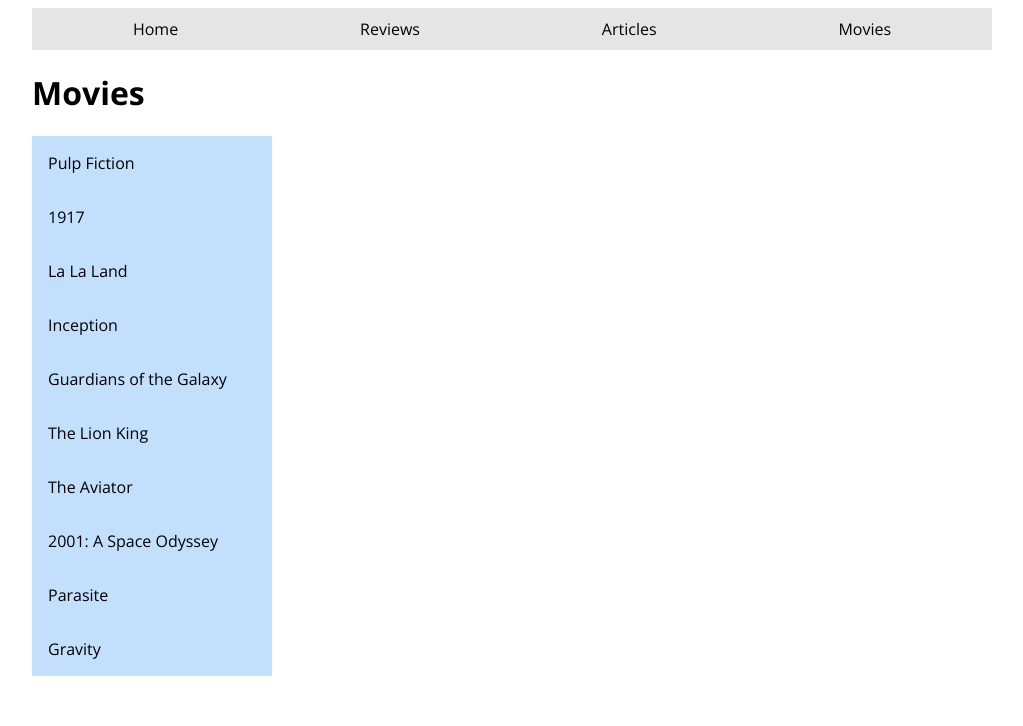
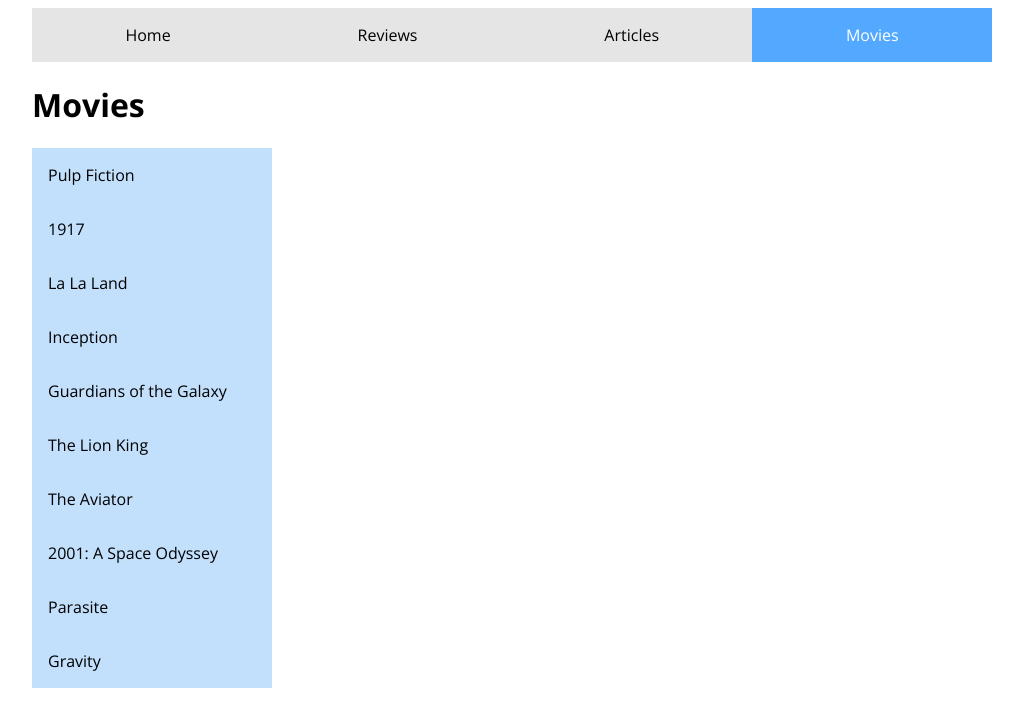
Before and after one commit to kristyna-opletalova/projekt3-filmovy_magazin, a React app: page /movies in a window 1280 px wide. Shown: the top 726 px of the page, without its empty margins (128-1151 px from the left). Built offline with nearby package versions, Linux system fonts and the light colour scheme.

Commit message:
přidání navlinku

```diff
--- a/src/components/Menu/index.jsx
+++ b/src/components/Menu/index.jsx
@@ -1,13 +1,13 @@
 import React from "react";
-import {Link} from "react-router-dom";
+import {Link, NavLink} from "react-router-dom";
 
 const Header = () => {
     return (
         <nav className="menu">
-            <div className="menu-item"><Link to="/">Home</Link></div>
-            <div className="menu-item"><Link to="/reviews">Reviews</Link></div>
-            <div className="menu-item"><Link to="/articles">Articles</Link></div>
-            <div className="menu-item"><Link to="/movies">Movies</Link></div>
+            <NavLink to="/">Home</NavLink>
+            <NavLink to="/reviews">Reviews</NavLink>
+            <NavLink to="/articles">Articles</NavLink>
+            <NavLink to="/movies">Movies</NavLink>
         </nav>
     )
 }
--- a/src/components/MovieList/index.jsx
+++ b/src/components/MovieList/index.jsx
@@ -1,12 +1,12 @@
 import React from "react";
 import {movies} from "../../movie-database";
-import {Link} from "react-router-dom";
+import {Link, NavLink} from "react-router-dom";
 
 const MovieList = () => {
 
     return (<nav className="movie-list">
             {movies.map((movieItem) =>
-                <Link key={movieItem.id} to={`/movies/${movieItem.id}`}>{movieItem.title}</Link>
+                <NavLink key={movieItem.id} to={`/movies/${movieItem.id}`}>{movieItem.title}</NavLink>
             )}
         </nav>)
 }
--- a/src/style.css
+++ b/src/style.css
@@ -79,12 +79,19 @@
     display: flex;
     background-color: #e5e5e5;
     justify-content: space-around;
-    padding: 10px;
 }
 
-.menu-item a {
+.menu a {
     text-decoration: none;
     color: black;
+    display: block;
+    padding: 1rem;
+    flex-grow: 1;
+    text-align: center;
+}
+.menu a.active {
+    background-color: #53a9ff;
+    color: white;
 }
 
 /* movie list */
```
